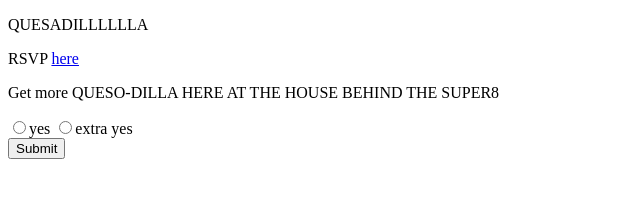
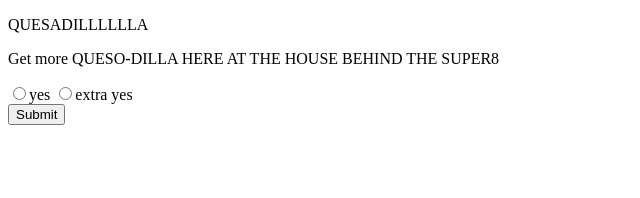
Before and after one commit to quesadilla-night/quesadilla-night.github.io, a plain HTML site: page index.html in a window 1280 px wide. Shown: the whole page, without its empty margins (0-640 px from the left). Drawn offline with Linux system fonts and the light colour scheme.

Commit message:
comment out rsvp form

```diff
--- a/index.html
+++ b/index.html
@@ -6,7 +6,7 @@
 	<body>
 		<p>QUESADILLLLLLA</p>
 
-		<p> RSVP <a href="https://forms.gle/xPn3K8D3e73sFnyx6">here</a> </p>
+		<!-- <p> RSVP <a href="https://forms.gle/xPn3K8D3e73sFnyx6">here</a> </p> -->
 
 		<p>Get more QUESO-DILLA HERE AT THE HOUSE BEHIND THE SUPER8</p>
 		<form>
```
